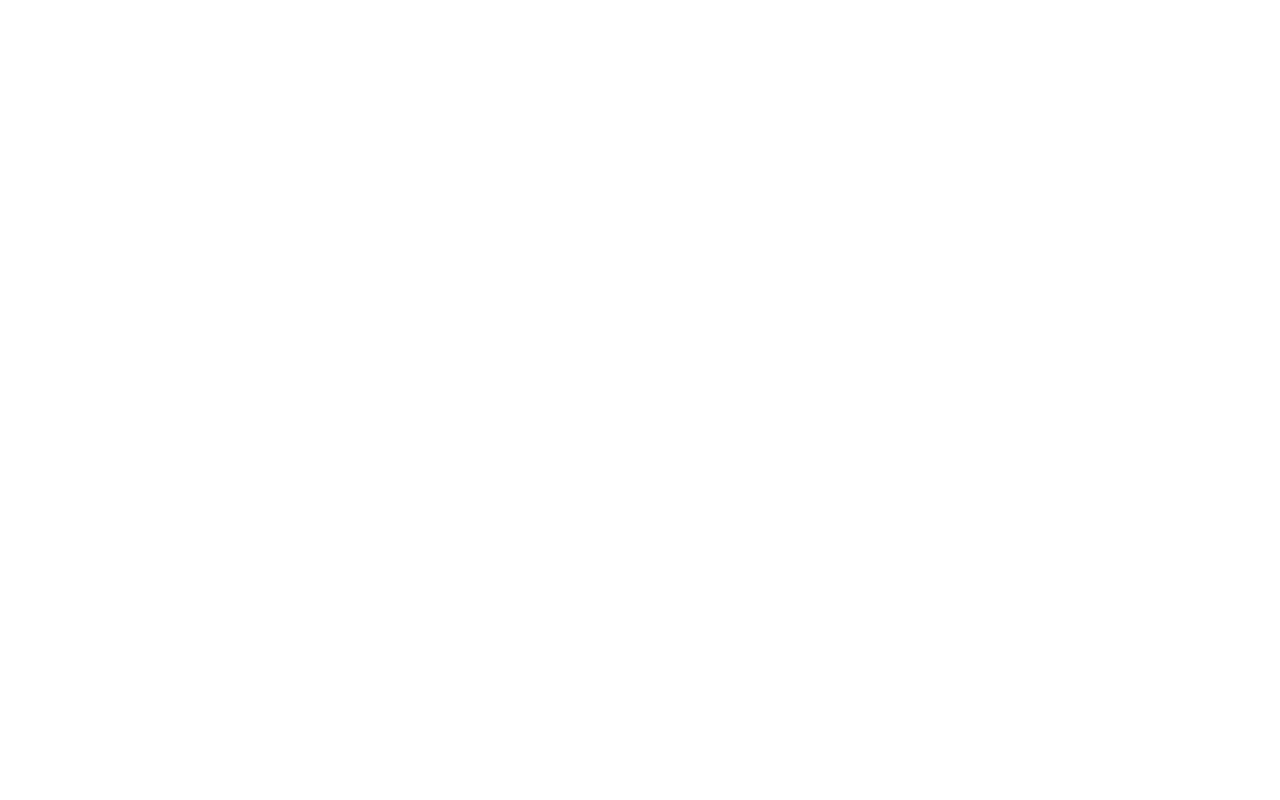
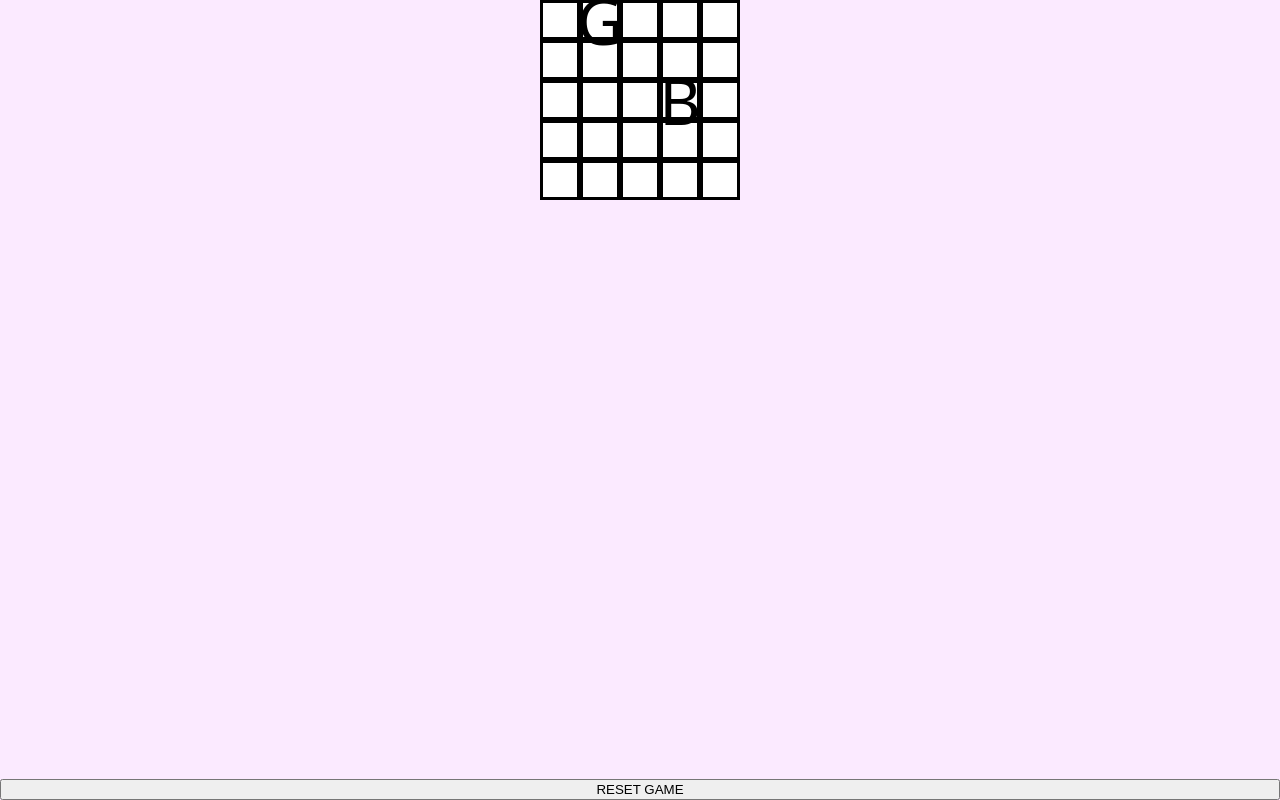
Before and after one commit to Brian4755/BlockFinder, a plain HTML site: page index.html in a window 1280 px wide. Drawn offline with Linux system fonts and the light colour scheme.

Commit message:
small board with render block and goal

```diff
--- a/app.js
+++ b/app.js
@@ -9,3 +9,41 @@
 // Relate selected spot and array goal block with array index / number assign
 
 // Selected spot move towards goal block on grid
+let blockSelect = document.querySelectorAll('.block')
+
+
+let block
+let goal
+let grid
+
+function init() {
+  grid = [
+    null, null, null, null, null,
+    null, null, null, null, null,
+    null, null, null, null, null,
+    null, null, null, null, null,
+    null, null, null, null, null,
+  ]
+   block = Math.floor(Math.random()*24)
+   goal = Math.floor(Math.random()*24)
+
+   grid[block] = 1
+   grid[goal] = 2
+   render()
+}
+
+
+function render() {
+for (let i=0; i<grid.length; i++) {
+    if (grid[i] === 1) {
+      blockSelect[i].textContent = 'B'
+    }
+    if (grid[i] === 2) {
+      blockSelect[i].textContent = 'G'
+    }
+  }
+}
+
+
+init()
+console.log(grid)
--- a/index.html
+++ b/index.html
@@ -4,9 +4,40 @@
   <meta charset="UTF-8">
   <meta http-equiv="X-UA-Compatible" content="IE=edge">
   <meta name="viewport" content="width=device-width, initial-scale=1.0">
+  <link rel="stylesheet" href="./style.css">
+	<script defer src="./app.js"></script>
   <title>Document</title>
 </head>
 <body>
+  <section class="board">
+    <div class="block"></div>
+    <div class="block"></div>
+    <div class="block"></div>
+    <div class="block"></div>
+    <div class="block"></div>
+    <div class="block"></div>
+    <div class="block"></div>
+    <div class="block"></div>
+    <div class="block"></div>
+    <div class="block"></div>
+    <div class="block"></div>
+    <div class="block"></div>
+    <div class="block"></div>
+    <div class="block"></div>
+    <div class="block"></div>
+    <div class="block"></div>
+    <div class="block"></div>
+    <div class="block"></div>
+    <div class="block"></div>
+    <div class="block"></div>
+    <div class="block"></div>
+    <div class="block"></div>
+    <div class="block"></div>
+    <div class="block"></div>
+    <div class="block"></div>
+  </section>
 
+
+  <button>RESET GAME</button>
 </body>
 </html>
--- a/style.css
+++ b/style.css
@@ -0,0 +1,35 @@
+body {
+  background-color: #FBEAFF;
+/* Use a system font, if none are available use an available sans-sarif   font */
+font-family: system-ui, -apple-system, BlinkMacSystemFont, "Segoe UI",
+  Roboto, Oxygen-Sans, Ubuntu, Cantarell, "Helvetica Neue", sans-serif;
+margin: 0;
+height: 100vh;
+display: flex;
+flex-direction: column;
+overflow: hidden;
+}
+
+h1, h2 {
+text-align: center;
+}
+
+section.board {
+display: grid;
+grid-template-rows: repeat(5, 5vmin);
+grid-template-columns: repeat(5, 5vmin);
+grid-gap: 0vmin;
+margin: auto;
+margin-top: 0vh;
+background-color: white;
+}
+
+div {
+border: 3px solid black;
+font-size: 8vmin;
+text-align: center;
+vertical-align: middle;
+display: grid;
+justify-content: center;
+align-content: center;
+}
```
